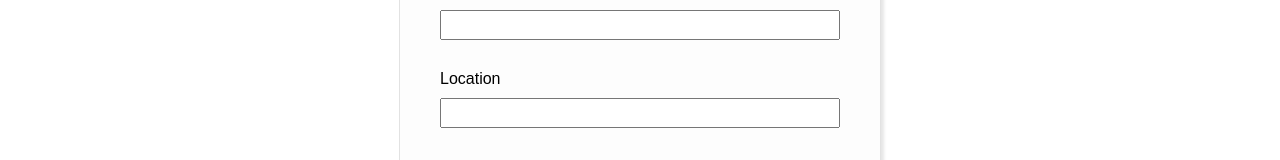
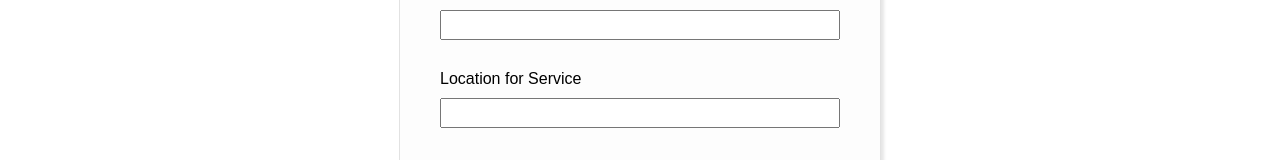
Before and after one commit to andre2xu/portfolio_photographer_portfolio, a React (Create React App) app: page / in a window 1280 px wide. Shown: the part 307-467 px from the top of the page. Built offline with nearby package versions, Linux system fonts and the light colour scheme.

Commit message:
Changed the label of the contact form's location field.

```diff
--- a/src/views/Contact.tsx
+++ b/src/views/Contact.tsx
@@ -27,7 +27,7 @@ function Contact() {
                     </div>
 
                     <div className='form-field'>
-                        <label htmlFor='location'>Location</label>
+                        <label htmlFor='location'>Location for Service</label>
                         <input type='text' id='location' name='location' />
                     </div>
 
```
